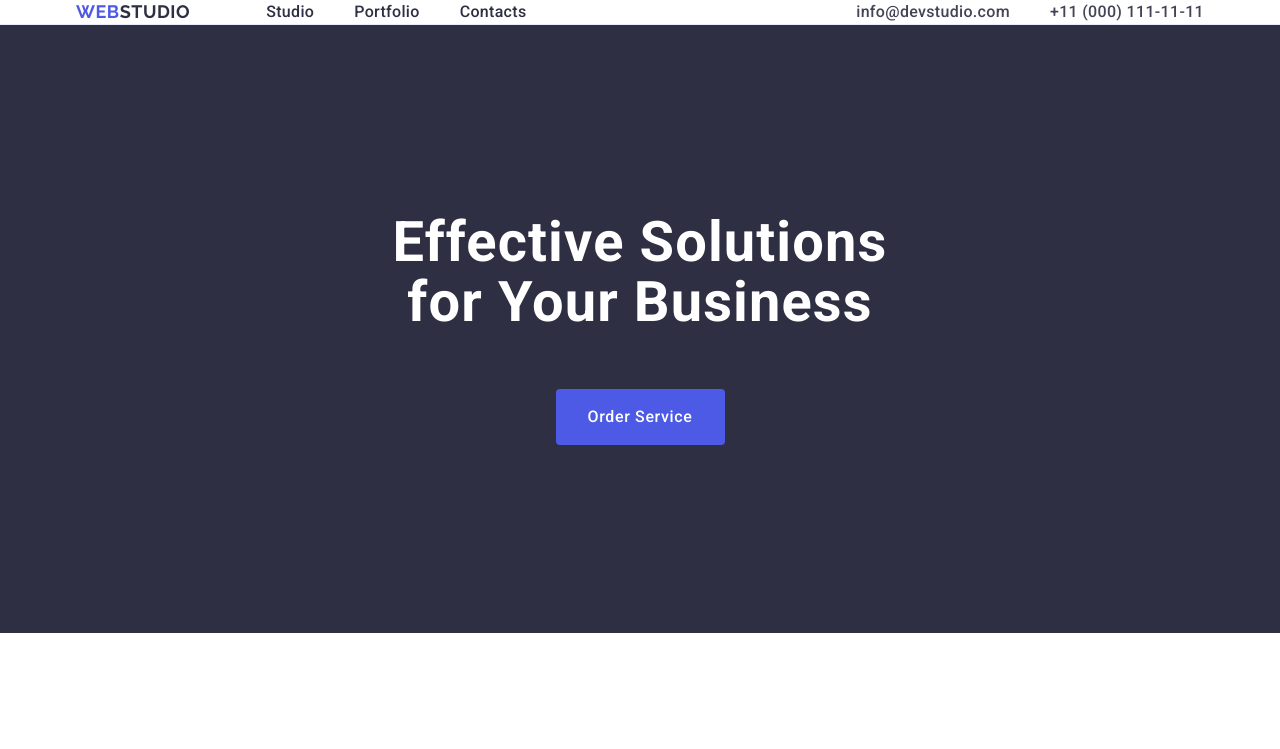
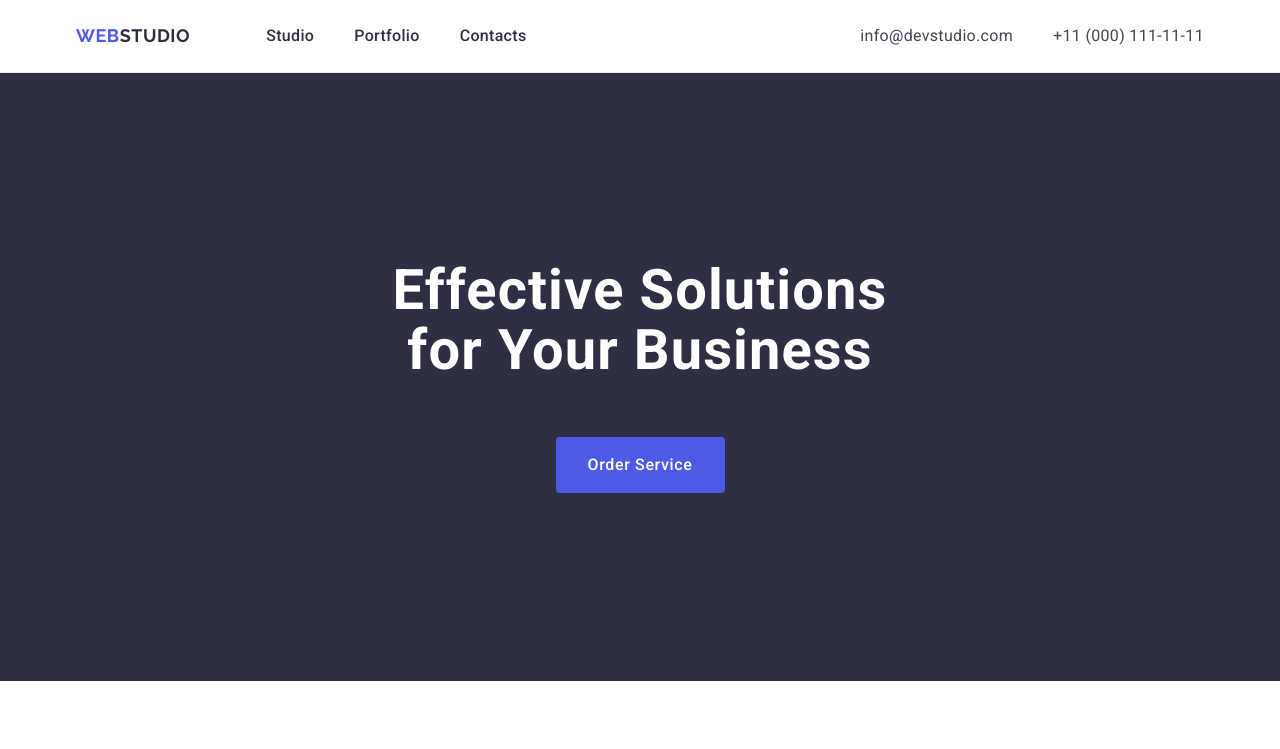
Before and after one commit to Chopkin/goit-markup-hw-03, a plain HTML site: page index.html in a window 1280 px wide. Shown: the top 749 px of the page. Drawn offline with nearby package versions, Linux system fonts and the light colour scheme.

Commit message:
v1.0.8 (after mentor's check)

```diff
--- a/css/styles.css
+++ b/css/styles.css
@@ -79,6 +79,7 @@ header {
 	letter-spacing: 0.02em;
 	color: #2e2f42;
 	padding: 24px 0;
+	display: block;
 }
 .menu:hover,
 .menu:focus {
@@ -87,6 +88,7 @@ header {
 
 .one-more-color {
 	color: #434455;
+	font-weight: 400;
 }
 
 .logo-text {
```
